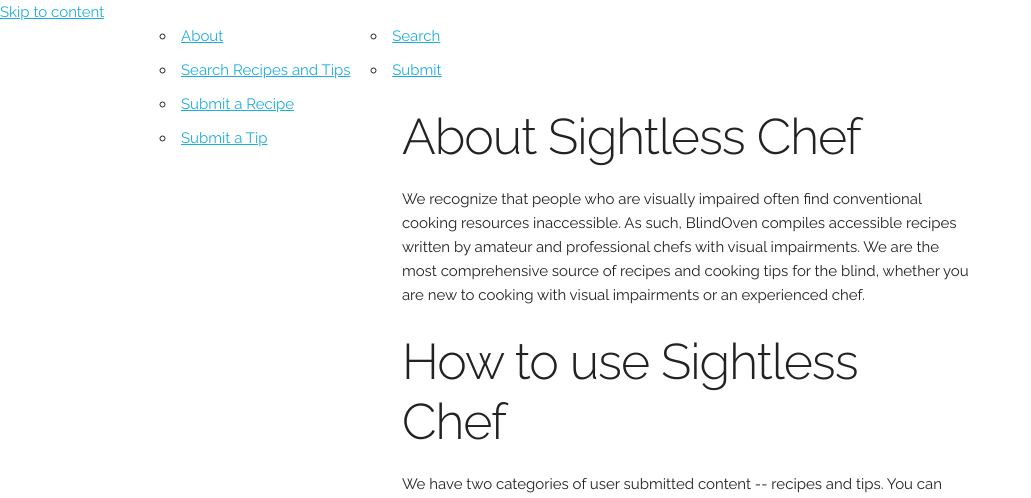
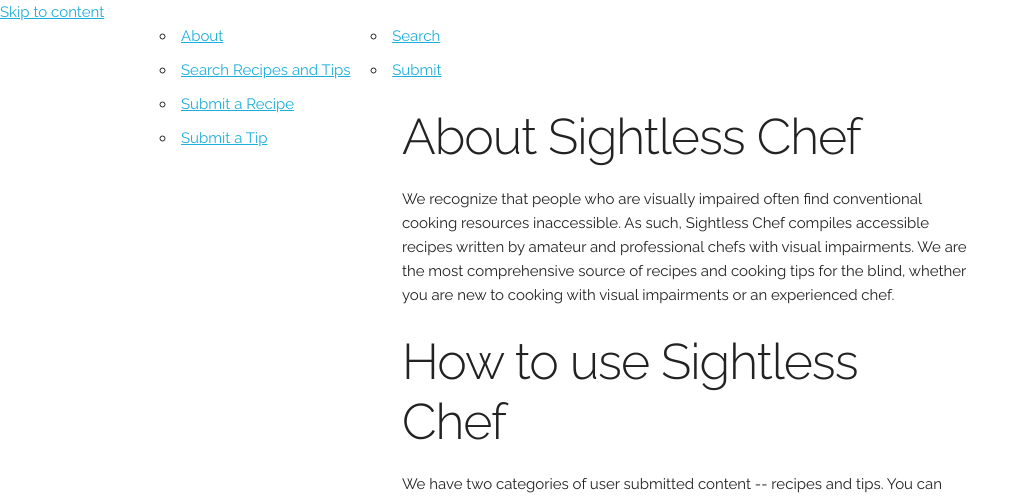
Before and after one commit to arianaolson419/AccessibleCooking, a Flask app: page / in a window 1280 px wide. Shown: the top 498 px of the page, without its empty margins (0-1031 px from the left). Run offline with Flask 2, Linux system fonts and the light colour scheme.

Commit message:
Change BlindOven to new name

```diff
--- a/app/templates/index.html
+++ b/app/templates/index.html
@@ -14,7 +14,7 @@
     <div class="nine columns" > <!-- should be sixteen columns -->
       <h1>About Sightless Chef</h1>
       <p>
-        We recognize that people who are visually impaired often find conventional cooking resources inaccessible. As such, BlindOven compiles accessible recipes written by amateur and professional chefs with visual impairments. We are the most comprehensive source of recipes and cooking tips for the blind, whether you are new to cooking with visual impairments or an experienced chef.
+        We recognize that people who are visually impaired often find conventional cooking resources inaccessible. As such, Sightless Chef compiles accessible recipes written by amateur and professional chefs with visual impairments. We are the most comprehensive source of recipes and cooking tips for the blind, whether you are new to cooking with visual impairments or an experienced chef.
       </p>
       <h1>How to use Sightless Chef</h1>
       <p>
```
